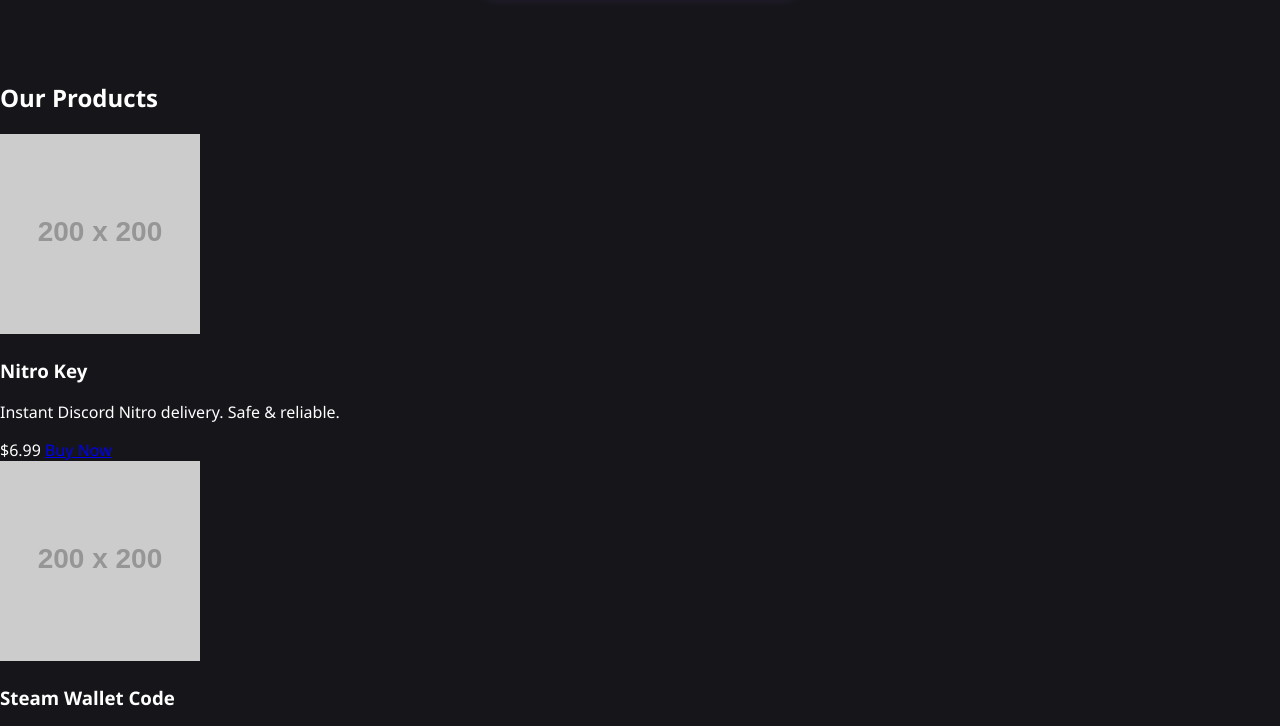
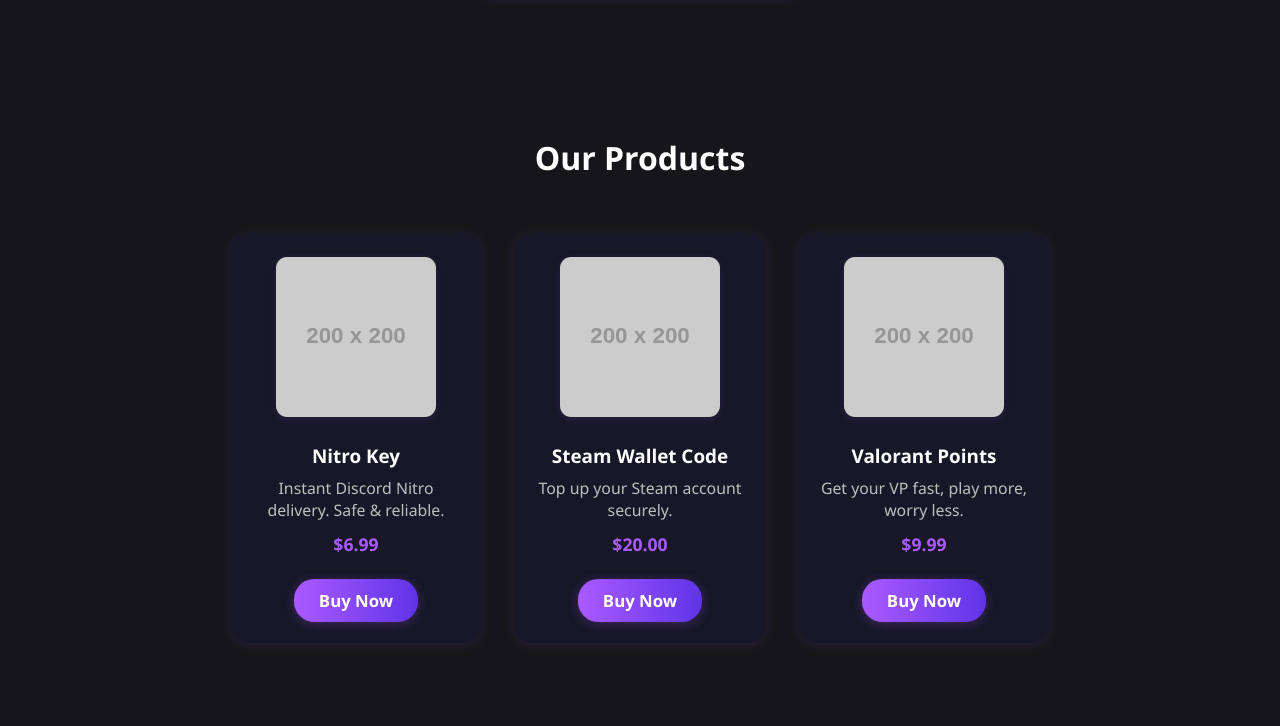
Before and after one commit to iqwiksi-dev/veilor, a plain HTML site: page index.html in a window 1280 px wide. Shown: the part 1047-1773 px from the top of the page. Drawn offline with Linux system fonts and the light colour scheme; placeholder pictures from the web are drawn by us.

Commit message:
Update styles.css

```diff
--- a/styles.css
+++ b/styles.css
@@ -105,3 +105,82 @@ footer {
   margin-top: 3em;
   font-size: 1em;
 }
+.products {
+  padding: 3em 1em;
+  max-width: 1100px;
+  margin: 0 auto 2em auto;
+}
+.products h2 {
+  text-align: center;
+  color: #fff;
+  font-size: 2em;
+  margin-bottom: 1.7em;
+}
+.product-grid {
+  display: flex;
+  gap: 2em;
+  flex-wrap: wrap;
+  justify-content: center;
+}
+.product-card {
+  background: #181828ee;
+  border-radius: 1.2em;
+  box-shadow: 0 2px 12px #ab5aff22;
+  padding: 1.5em 1em 1.3em 1em;
+  display: flex;
+  flex-direction: column;
+  align-items: center;
+  width: 220px;
+  margin-bottom: 2em;
+  transition: transform 0.13s, box-shadow 0.13s;
+  position: relative;
+}
+.product-card:hover {
+  transform: translateY(-7px) scale(1.04);
+  box-shadow: 0 6px 22px #ab5aff33;
+}
+.product-card img {
+  width: 160px;
+  height: 160px;
+  object-fit: cover;
+  border-radius: 0.7em;
+  margin-bottom: 1em;
+  box-shadow: 0 2px 8px #ab5aff22;
+}
+.product-card h3 {
+  color: #fff;
+  font-size: 1.18em;
+  font-weight: 600;
+  text-align: center;
+  margin: 0.5em 0 0.2em 0;
+}
+.product-card p {
+  color: #bfbfbf;
+  font-size: 0.99em;
+  text-align: center;
+  margin: 0.3em 0 0.7em 0;
+}
+.product-price {
+  color: #ab5aff;
+  font-size: 1.1em;
+  font-weight: bold;
+  margin-bottom: 0.9em;
+}
+.buy-btn {
+  background: linear-gradient(90deg, #ab5aff 0%, #5f34e7 100%);
+  color: #fff;
+  border-radius: 1.2em;
+  padding: 0.6em 1.5em;
+  text-decoration: none;
+  font-weight: 600;
+  font-size: 1.05em;
+  box-shadow: 0 2px 12px #ab5aff44;
+  border: none;
+  transition: background 0.2s, color 0.2s;
+  margin-top: 0.4em;
+  display: inline-block;
+}
+.buy-btn:hover {
+  background: #fff;
+  color: #ab5aff;
+}
```
